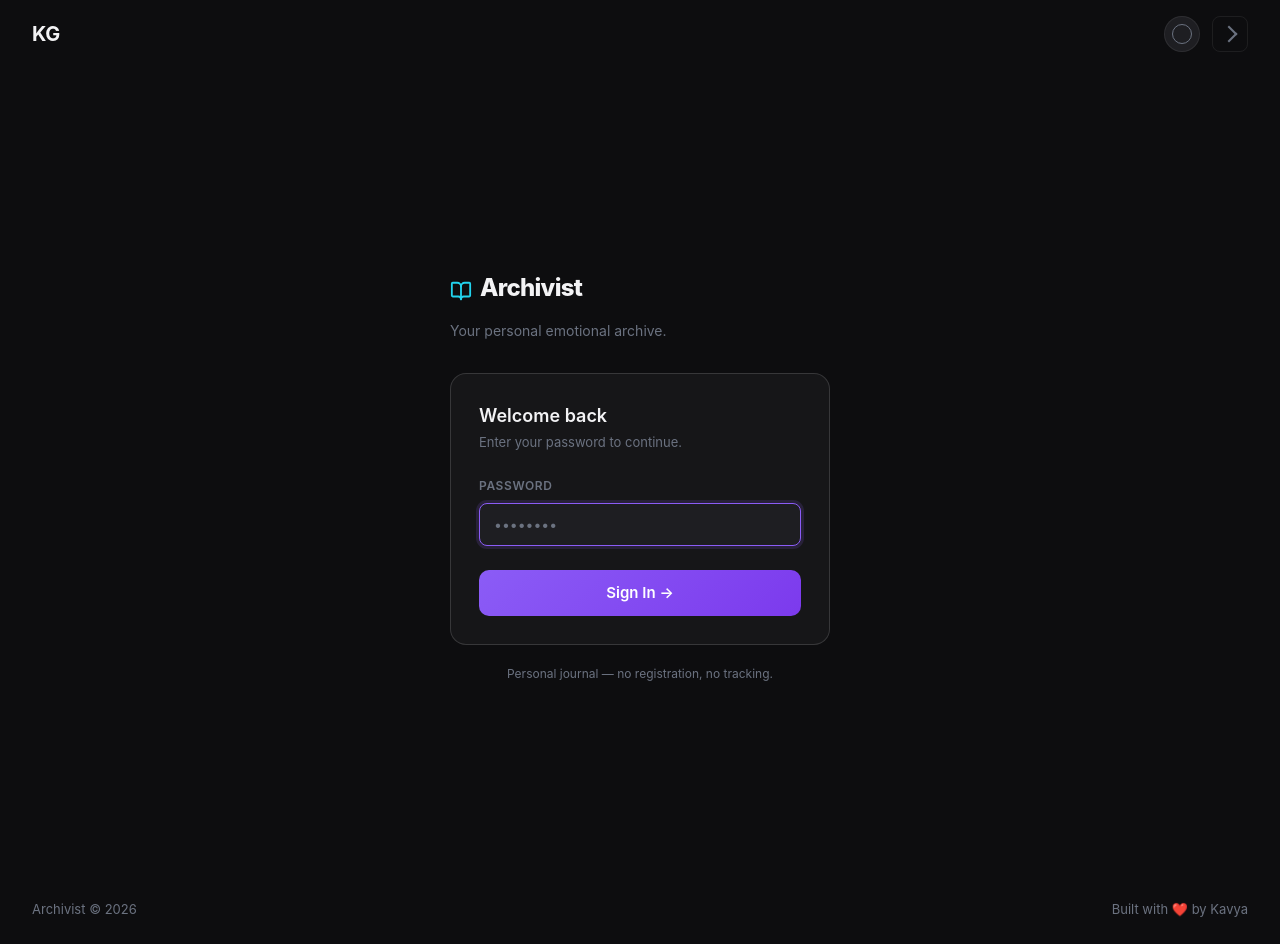
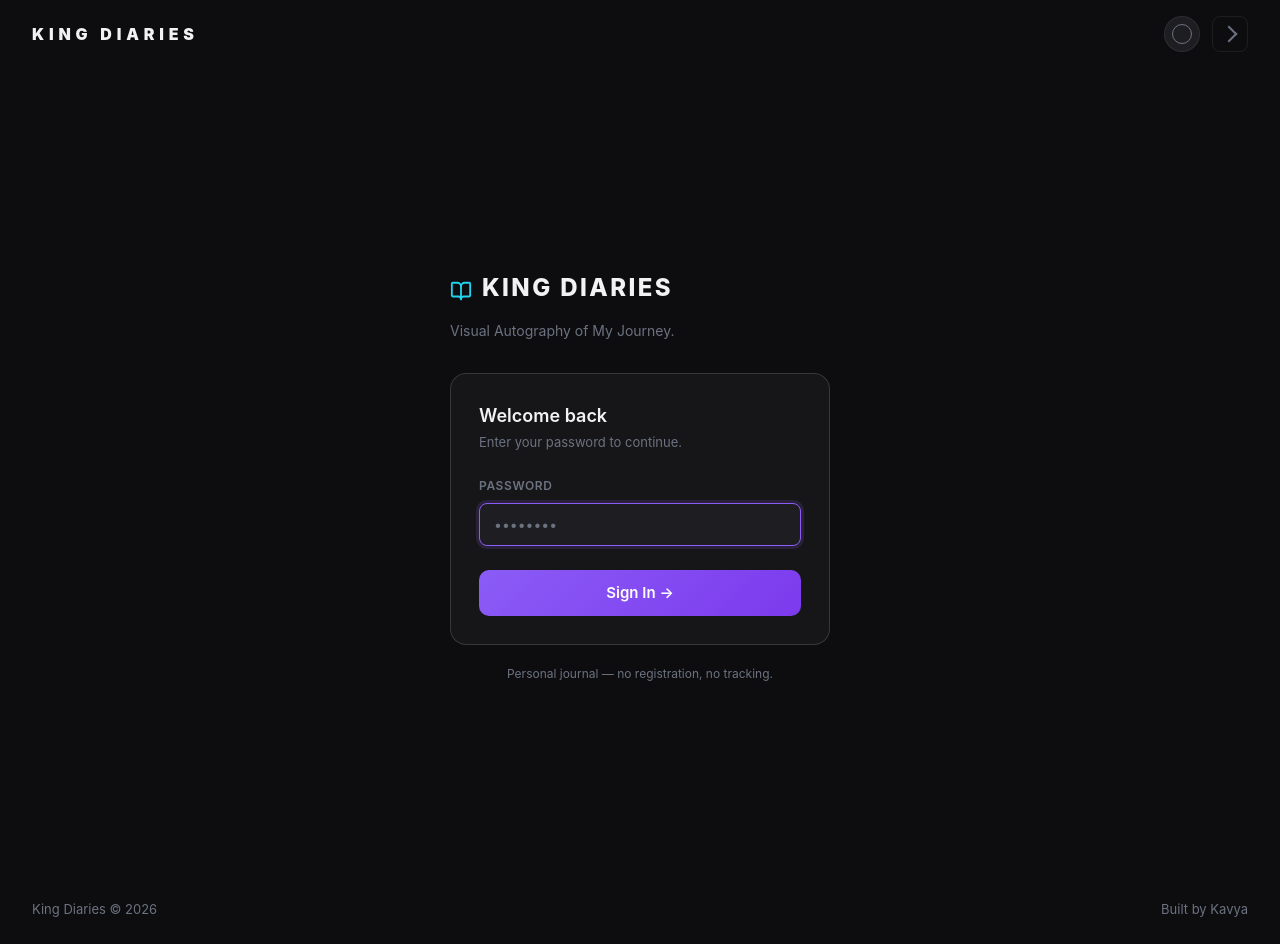
Before and after one commit to CoderKavyaG/CHRON, a React (Vite) app: page /login in a window 1280 px wide. Built offline with nearby package versions, Linux system fonts and the light colour scheme; no server answers; sample sign-in values are in the browser's storage.

Commit message:
feat: rebrand to King Diaries, restrict past events, and polish journal entry display

```diff
--- a/index.html
+++ b/index.html
@@ -9,12 +9,12 @@
   <meta name="theme-color" content="#0D0D0F" />
   <meta name="color-scheme" content="dark" />
   <meta name="author" content="Kavya" />
-  <meta property="og:title" content="Archivist" />
+  <meta property="og:title" content="King Diaries" />
   <meta property="og:description"
     content="A visual autobiography of your emotional journey. Every square holds a memory, every color tells a story." />
   <meta property="og:type" content="website" />
   <link rel="icon" type="image/svg+xml" href="/favicon.svg" />
-  <title>Archivist — Personal Journal</title>
+  <title>King Diaries</title>
 </head>
 
 <body>
--- a/src/components/DayModal.jsx
+++ b/src/components/DayModal.jsx
@@ -10,6 +10,7 @@ import toast from 'react-hot-toast';
 export default function DayModal({ day, entry, onClose, onSave, lite = false }) {
     const [mood, setMood] = useState(entry?.legend || null);
     const [reviewInputs, setReviews] = useState({});
+    const [editingReview, setEditingReview] = useState({});
     const [cats, setCats] = useState([]);
     const [showNotes, setShowNotes] = useState(true);
     const [saving, setSaving] = useState(false);
@@ -127,15 +128,31 @@ export default function DayModal({ day, entry, onClose, onSave, lite = false })
                             {allCats.map(cat => (
                                 <div key={cat.value} className="review-field">
                                     <label className="review-label">{cat.emoji} {cat.label}</label>
+                                    {reviewInputs[cat.value] && !editingReview?.[cat.value] ? (
+                                        <div
+                                            className="review-final-display"
+                                            onClick={() => setEditingReview(p => ({ ...p, [cat.value]: true }))}
+                                            title="Click to edit"
+                                        >
+                                            {reviewInputs[cat.value]}
+                                        </div>
+                                    ) : (
                                         <textarea
                                             className="review-textarea"
                                             placeholder={`Any notes for ${cat.label}?`}
                                             rows={2}
                                             value={reviewInputs[cat.value] || ''}
+                                            autoFocus={editingReview?.[cat.value]}
                                             onChange={e =>
                                                 setReviews(p => ({ ...p, [cat.value]: e.target.value }))
                                             }
+                                            onBlur={() => {
+                                                if (reviewInputs[cat.value]?.trim()) {
+                                                    setEditingReview(p => ({ ...p, [cat.value]: false }));
+                                                }
+                                            }}
                                         />
+                                    )}
                                 </div>
                             ))}
                         </div>
--- a/src/components/EventsSection.jsx
+++ b/src/components/EventsSection.jsx
@@ -64,9 +64,11 @@ export default function EventsSection({ dateKey }) {
                     <Calendar size={12} style={{ display: 'inline', marginRight: 4 }} />
                     Events & Plans {events.length > 0 && `(${events.length})`}
                 </span>
-                <button className="goals-section__add-btn" onClick={() => setAdding(a => !a)}>
-                    <Plus size={13} /> Add event
-                </button>
+                {dateKey >= new Date().toLocaleDateString('sv-SE') && (
+                    <button className="goals-section__add-btn" onClick={() => setAdding(a => !a)}>
+                        <Plus size={13} /> Add event
+                    </button>
+                )}
             </div>
 
             {/* Event list */}
--- a/src/components/Footer.jsx
+++ b/src/components/Footer.jsx
@@ -2,8 +2,8 @@ export default function Footer() {
     return (
         <footer className="site-footer">
             <div className="site-footer__inner">
-                <span>Archivist &copy; {new Date().getFullYear()}</span>
-                <span>Built with ❤️ by Kavya</span>
+                <span>King Diaries &copy; {new Date().getFullYear()}</span>
+                <span>Built by Kavya</span>
             </div>
         </footer>
     );
--- a/src/components/Header.jsx
+++ b/src/components/Header.jsx
@@ -8,7 +8,7 @@ export default function Header() {
     return (
         <header className="site-header">
             <div className="site-header__inner">
-                <Link to="/" className="site-logo">KG</Link>
+                <Link to="/" className="site-logo">KING DIARIES</Link>
                 <div className="site-header__actions">
                     <Link to="/settings" className="icon-btn icon-btn--profile" title="Settings">
                         <div className="profile-circle" />
--- a/src/index.css
+++ b/src/index.css
@@ -156,11 +156,31 @@ body {
 }
 
 .site-logo {
-  font-size: 1.25rem;
-  font-weight: 700;
+  font-size: 1rem;
+  font-weight: 900;
   color: var(--text);
   text-decoration: none;
-  letter-spacing: -0.02em;
+  letter-spacing: 0.3em;
+  text-transform: uppercase;
+}
+
+.review-final-display {
+  font-size: 0.875rem;
+  color: var(--text-2);
+  line-height: 1.6;
+  padding: 0.75rem 0.875rem;
+  background: var(--surface-1);
+  border: 1px solid var(--border);
+  border-radius: 8px;
+  cursor: pointer;
+  white-space: pre-wrap;
+  transition: all 0.2s;
+  margin-top: 0.25rem;
+}
+
+.review-final-display:hover {
+  border-color: var(--border-2);
+  background: var(--surface-2);
 }
 
 .site-header__actions {
--- a/src/pages/LoginPage.jsx
+++ b/src/pages/LoginPage.jsx
@@ -33,11 +33,11 @@ export default function LoginPage() {
         <div className="page-login">
             <div className="login-box">
                 {/* Logo */}
-                <div style={{ display: 'flex', alignItems: 'center', gap: '0.5rem', marginBottom: '0.5rem' }}>
+                <div style={{ display: 'flex', alignItems: 'center', gap: '0.625rem', marginBottom: '0.5rem' }}>
                     <BookOpen size={22} color="var(--cyan)" />
-                    <div className="login-logo">Archivist</div>
+                    <div className="login-logo" style={{ textTransform: 'uppercase', letterSpacing: '0.1em' }}>King Diaries</div>
                 </div>
-                <div className="login-tagline">Your personal emotional archive.</div>
+                <div className="login-tagline">Visual Autography of My Journey.</div>
 
                 {/* Card */}
                 <div className="login-card anim-scale-in">
--- a/src/pages/SettingsPage.jsx
+++ b/src/pages/SettingsPage.jsx
@@ -50,7 +50,7 @@ export default function SettingsPage() {
             const url = URL.createObjectURL(blob);
             const a = Object.assign(document.createElement('a'), {
                 href: url,
-                download: `archivist-${new Date().toISOString().split('T')[0]}.json`,
+                download: `king-diaries-${new Date().toISOString().split('T')[0]}.json`,
             });
             a.click();
             URL.revokeObjectURL(url);
@@ -88,7 +88,7 @@ export default function SettingsPage() {
     return (
         <div className="page-settings anim-fade-in">
             <Link to="/" className="settings-back">
-                <ArrowLeft size={15} /> Back to Journal
+                <ArrowLeft size={15} /> Back to Diaries
             </Link>
 
             <h1 className="settings-h1">Settings</h1>
@@ -159,7 +159,7 @@ export default function SettingsPage() {
 
             {/* About */}
             <div className="settings-card">
-                <h2>About Archivist</h2>
+                <h2>About King Diaries</h2>
                 <p>
                     A visual autobiography of your emotional journey. Every square holds a memory,
                     every color tells a story. Built just for you — your data, your server.
```
Also changed, not shown: public/favicon.svg, src/lib/dateUtils.js. Lines whose indentation alone changed are shown as unchanged.
